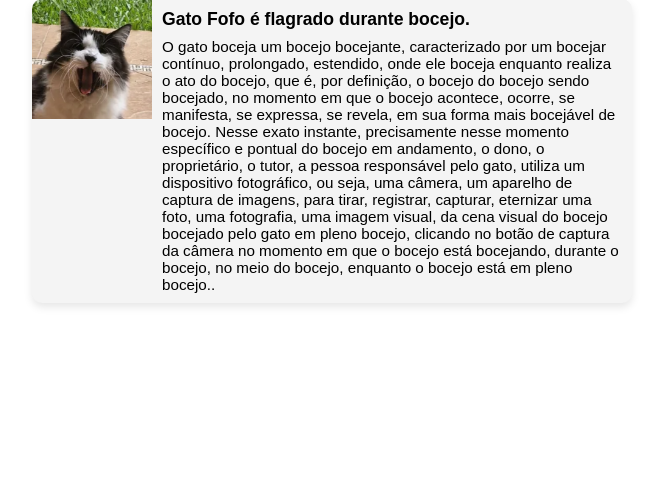
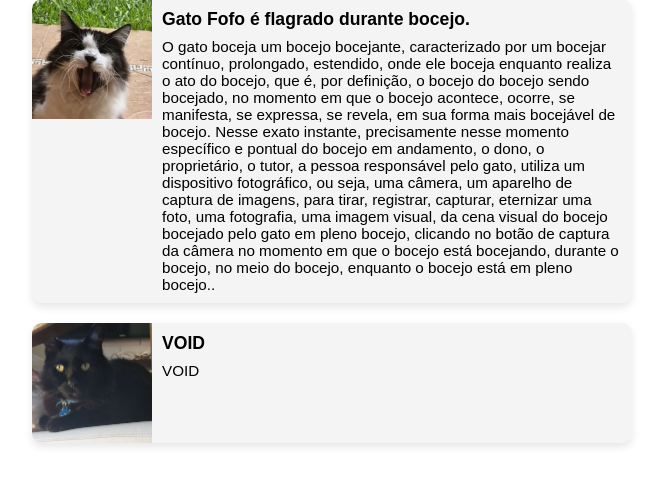
Before and after one commit to lencol-oxidavel/PP-2025, a PHP site: page /pesquisa.php in a window 1280 px wide. Shown: the part 128-614 px from the top of the page, without its empty margins (308-970 px from the left). Run offline with PHP 8.4, Linux system fonts and the light colour scheme.

Commit message:
VAZIO VOID NULO NADA ZERO INEXISTÊNCIA
void

```diff
--- a/pesquisa.php
+++ b/pesquisa.php
@@ -18,11 +18,12 @@
            <input class="search-input" type="search" placeholder="Pesquisar">
         </div>
     </form>
+<!-- usar while loop do php com banco de dados para mostrar os 10 resultados mais parecidos -->
     <div class="Resultado">
         <div class="Resultado-img">
             <img src="./image/gago2.png" alt="Imagem do resultado">
         </div>
-        <!-- usar while loop do php com banco de dados para mostrar os 10 resultados mais parecidos -->
+
         <div class="Resultado-Texto">
             <h2>Gato Fofo é flagrado durante bocejo.</h2>
             <p>
@@ -30,6 +31,18 @@
             </p>
         </div>
     </div>
+    <div class="Resultado">
+        <div class="Resultado-img">
+            <img src="./image/gagov2.png" alt="Imagem do resultado">
+        </div>
+
+        <div class="Resultado-Texto">
+            <h2>VOID</h2>
+            <p>
+                VOID
+            </p>
+        </div>
+    </div>
 </div>
 
 </body>
```
Also changed, not shown: image/gagov2.png (added).
